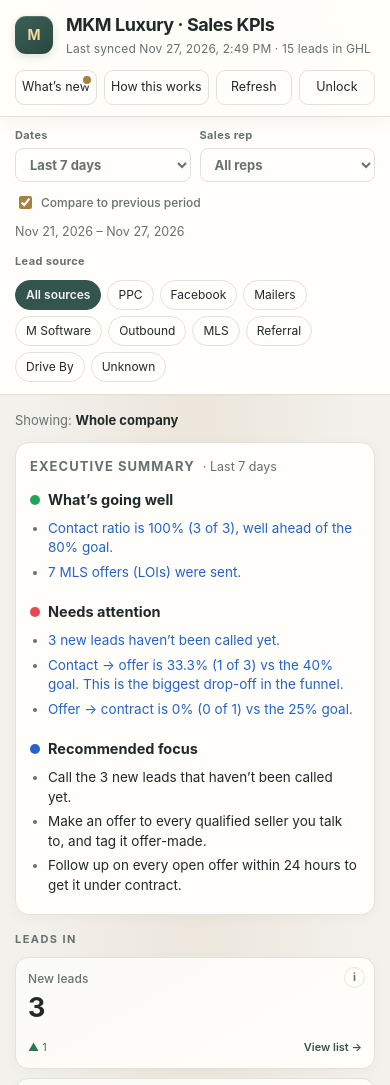
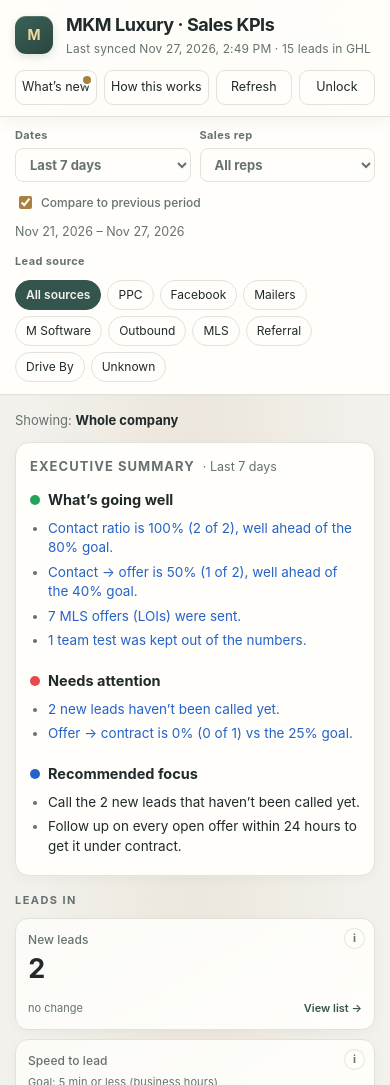
Before and after one commit to peejayedz/mkm-luxury-kpi-dashboard, a plain HTML site: page index.html in a window 390 px wide. Shown: the top 1085 px of the page. Drawn offline with Linux system fonts and the light colour scheme.

Commit message:
v3j: team test phones (Ann) left out of every number

```diff
--- a/app.mjs
+++ b/app.mjs
@@ -1,5 +1,5 @@
-import { CONFIG } from './config.mjs?v=v3i';
-import { OTHER_REP, SOURCES, prepare, attachMoney, spendInRange, computeAll, sourceScorecard, repScorecard, funnel, executiveSummary, sources, presetRange, customRange, previousRange, fmtDate, todayParts } from './kpi-core.mjs?v=v3i';
+import { CONFIG } from './config.mjs?v=v3j';
+import { OTHER_REP, SOURCES, prepare, attachMoney, spendInRange, computeAll, sourceScorecard, repScorecard, funnel, executiveSummary, sources, presetRange, customRange, previousRange, fmtDate, todayParts } from './kpi-core.mjs?v=v3j';
 
 const $ = s => document.querySelector(s);
 const esc = s => String(s ?? '').replace(/[&<>"']/g, c => ({ '&': '&amp;', '<': '&lt;', '>': '&gt;', '"': '&quot;', "'": '&#39;' }[c]));
@@ -19,7 +19,7 @@ const INFO = {
   afterSpeed: { t: 'After-hours speed to lead', what: 'How fast after-hours leads were called once Ann was back at work.', how: 'For leads that came in outside business hours: minutes from the start of Ann’s next working hour (Mon–Fri 9 AM–6 PM Eastern) to the first outbound call. E.g. Saturday 2 PM lead, called Monday 9:20 AM = 20 min. Called before the office opened = 0. The lead list also shows the real wait.', goal: 'Goal: under 5 min', src: 'GHL call logs.', moves: 'Calling after-hours leads first thing in the morning, or the Voice AI transferring / booking them.', needs: "Call after-hours leads first thing at 9 AM, from GHL." },
   afterContactRate: { t: 'After-hours contact ratio', what: 'Share of after-hours leads we reached.', how: 'Contacted ÷ after-hours leads, same contact rule as the main contact ratio.', src: 'GHL Conversations + stage.', moves: 'Getting hold of after-hours leads quickly.', needs: "Same as contact ratio." },
   notCalled: { t: 'Not called yet', what: 'New leads that haven’t had an outbound call yet.', how: 'New leads in these dates with no outbound call logged, leaving out leads that booked a call first.', src: 'GHL call logs.', moves: 'Calling every new lead.', needs: "Dial every new lead from GHL. A lead that booked on Ann's calendar first isn't listed." },
-  excluded: { t: 'Not counted', what: 'Calls and leads left out of every lead number: spam, not a seller, repeat callers.', how: 'Leads tagged spam / not-a-seller / repeat-caller, plus any later lead for a contact who already came in before (they count once).', src: 'GHL tags + opportunities.', moves: 'Tagging spam and non-sellers (the Voice AI will do this on the PPC and mailer numbers).', needs: "Tag junk calls spam and realtors, vendors and wholesalers not-a-seller (the Voice AI does this on the PPC and Mailers lines). Never tag a returning seller repeat-caller: that hides their original lead too. Use returning-lead instead." },
+  excluded: { t: 'Not counted', what: 'Calls and leads left out of every lead number: spam, not a seller, repeat callers, team test phones.', how: 'Leads tagged spam / not-a-seller / repeat-caller, any later lead for a contact who already came in before (they count once), and "Team test" leads from a team member\'s own phone (listed in the dashboard settings; their calls, AI calls and appointments are left out too).', src: 'GHL tags + opportunities.', moves: 'Tagging spam and non-sellers (the Voice AI will do this on the PPC and mailer numbers).', needs: "Tag junk calls spam and realtors, vendors and wholesalers not-a-seller (the Voice AI does this on the PPC and Mailers lines). Never tag a returning seller repeat-caller: that hides their original lead too. Use returning-lead instead." },
   returning: { t: 'Returning callers', what: 'Sellers already in the pipeline who called us again.', how: 'Inbound calls in these dates from a seller whose lead came in more than an hour earlier, counted once per person. They are not new leads, so they never add to New leads.', src: 'GHL call logs + opportunities.', moves: 'Follow-up, mailers and ads bringing past sellers back.', needs: "Nothing to tag: calls are matched to the seller's existing opportunity. The Voice AI adds returning-lead for reference." },
   contacted: { t: 'Contacted', what: 'New leads with two-way contact.', how: 'Same rule as Contact ratio, shown as a count.', src: 'GHL Conversations + pipeline stage.', moves: 'A reply, a 60s+ call or an offer.' },
   offers: { t: 'Offers made', what: 'New leads we made an offer to.', how: 'The rep submitted the Offer Script form (tag “offer-made”), or the card reached Perfect Presentation or later. MLS offers logged with the MLS button count here too.', src: 'GHL Offer Script form / tag + pipeline stage.', moves: 'Making offers and logging them with the Offer Script.', needs: "Add the tag offer-made (moves the card to Perfect Presentation) and type the amount in the Offer Amount field." },
@@ -508,7 +508,7 @@ async function load() {
     if (!res.ok) throw new Error(res.status === 404 ? 'No data yet — the first sync hasn’t finished. Check back in a few minutes.' : 'Could not load data (' + res.status + ')');
     RAW = await res.json();
   }
-  P = prepare(RAW, { hiddenReps: CONFIG.hiddenReps, businessHours: CONFIG.businessHours, excludeTags: CONFIG.excludeTags });
+  P = prepare(RAW, { hiddenReps: CONFIG.hiddenReps, businessHours: CONFIG.businessHours, excludeTags: CONFIG.excludeTags, teamContacts: CONFIG.teamContacts });
   if (PII) attachMoney(P, PII.money || null);
   const mins = Math.round((Date.now() - RAW.generatedAt) / 60000);
   $('#syncInfo').textContent = `Last synced ${mins < 1 ? 'just now' : mins < 60 ? mins + ' min ago' : fmtDate(RAW.generatedAt, RAW.timezone)} · ${RAW.leads.length} leads in GHL`;
--- a/config.mjs
+++ b/config.mjs
@@ -33,6 +33,12 @@ export const CONFIG = {
   // Name used in the Executive summary's recommended focus when no rep is picked.
   mainRepName: 'Ann',
   businessHours: { days: [1, 2, 3, 4, 5], start: '09:00', end: '18:00' },
+  // v3j: team members' own phones (GHL contact IDs, no phone numbers here). Their test texts/calls are
+  // "Team test": left out of leads, speed to lead, contact ratio, calls, AI calls and appointments.
+  // Nothing is tagged in GHL, so they can keep testing. Add a contact ID to add a phone.
+  teamContacts: {
+    'd74CAmivajaXCJzEs5wG': 'Ann (test phone)',
+  },
   // Leads with any of these tags are left out of every lead number ("Not counted").
   excludeTags: ['spam', 'not-a-seller', 'repeat-caller', 'duplicate'],
   sourceAliases: {
--- a/kpi-core.mjs
+++ b/kpi-core.mjs
@@ -146,6 +146,13 @@ export function prepare(data, opts = {}) {
       calls: (data.calls || []).map(c => ({ ...c, userId: m(c.userId) })),
       appointments: (data.appointments || []).map(a => ({ ...a, assignedTo: m(a.assignedTo) })) };
   }
+  // v3j: team members' own phones are tests, never leads or calls.
+  const team = opts.teamContacts || {};
+  const isTeam = id => !!(id && Object.prototype.hasOwnProperty.call(team, id));
+  data = { ...data,
+    calls: (data.calls || []).filter(c => !isTeam(c.contactId)),
+    voiceCalls: (data.voiceCalls || []).filter(v => !isTeam(v.contactId)),
+    appointments: (data.appointments || []).filter(a => !isTeam(a.contactId)) };
   const stageById = {}, pipeById = {};
   for (const p of data.pipelines) { pipeById[p.id] = p; for (const s of p.stages) stageById[s.id] = { ...s, pipelineId: p.id, pipelineName: p.name, rank: stageRank(s.name) }; }
   const userById = Object.fromEntries(data.users.map(u => [u.id, u]));
@@ -192,7 +199,7 @@ export function prepare(data, opts = {}) {
     const stlBiz = bookedFirst || skipStl ? null : calledInFirst ? 0 : l.firstDialAt ? businessMinutes(t0, l.firstDialAt, tz, hours) : null;
     const stlRaw = bookedFirst || skipStl ? null : calledInFirst ? 0 : l.firstDialAt ? Math.max(0, Math.round((l.firstDialAt - t0) / 60000)) : null;
     const exTag = tags.find(t => excludeTags.includes(t));
-    const excluded = exTag ? (/repeat|duplicate/.test(exTag) ? 'Repeat caller' : 'Spam / not a seller')
+    const excluded = isTeam(l.contactId) ? 'Team test' : exTag ? (/repeat|duplicate/.test(exTag) ? 'Repeat caller' : 'Spam / not a seller')
       : l.contactId && firstLeadOfContact[l.contactId] !== l.id ? 'Repeat caller' : null;
     return { ...l, tags, source, stageName: st.name, pipelineName, rank, won, contract: contract || contractSent, offered,
       t0, afterHours, bookedFirst, skipStl, stlBiz, stlRaw, excluded, contractSent,
@@ -442,7 +449,7 @@ export function executiveSummary(tiles, fun, ctx = {}) {
     else { perf.push({ text: `${g.label} is ${fmtN(t.value, g.unit)}${counts} vs the ${goalTxt(g)} goal.${worst?.k === g.k ? ' This is the biggest drop-off in the funnel.' : ''}`, tile: g.k }); addFocus(g.focus); }
   }
   if (tiles.lois?.value) good.push({ text: `${tiles.lois.value} MLS offer${tiles.lois.value > 1 ? 's (LOIs) were' : ' (LOI) was'} sent.`, tile: 'lois' });
-  if (tiles.excluded?.value) good.push({ text: `${tiles.excluded.value} junk or repeat call${tiles.excluded.value > 1 ? 's were' : ' was'} kept out of the numbers.`, tile: 'excluded' });
+  if (tiles.excluded?.value) { const n = tiles.excluded.value, tt = tiles.excluded.rows.filter(r => r.excluded === 'Team test').length, j = n - tt; const parts = [j ? `${j} junk or repeat call${j > 1 ? 's' : ''}` : '', tt ? `${tt} team test${tt > 1 ? 's' : ''}` : ''].filter(Boolean); good.push({ text: `${parts.join(' and ')} ${n > 1 ? 'were' : 'was'} kept out of the numbers.`, tile: 'excluded' }); }
   const unknown = (tiles.newLeads.rows || []).filter(l => l.source === 'Unknown').length;
   if (unknown) { data.push({ text: unknown > 1 ? `${unknown} leads have no source tag, so they don’t show under any lead source.` : '1 lead has no source tag, so it doesn’t show under any lead source.', tile: 'newLeads' }); addFocus('Tag every new lead with its source (ppc, mailers, mls, drive by, referral, outbound, m software).'); }
   if (ctx.spendMissing) { data.push({ text: ctx.spendMissing }); addFocus('Ann: add each month’s spend for PPC, Mailers and M Software so cost per lead and ROAS fill in.'); }
```
Also changed, not shown: index.html (+2 -2 lines).
